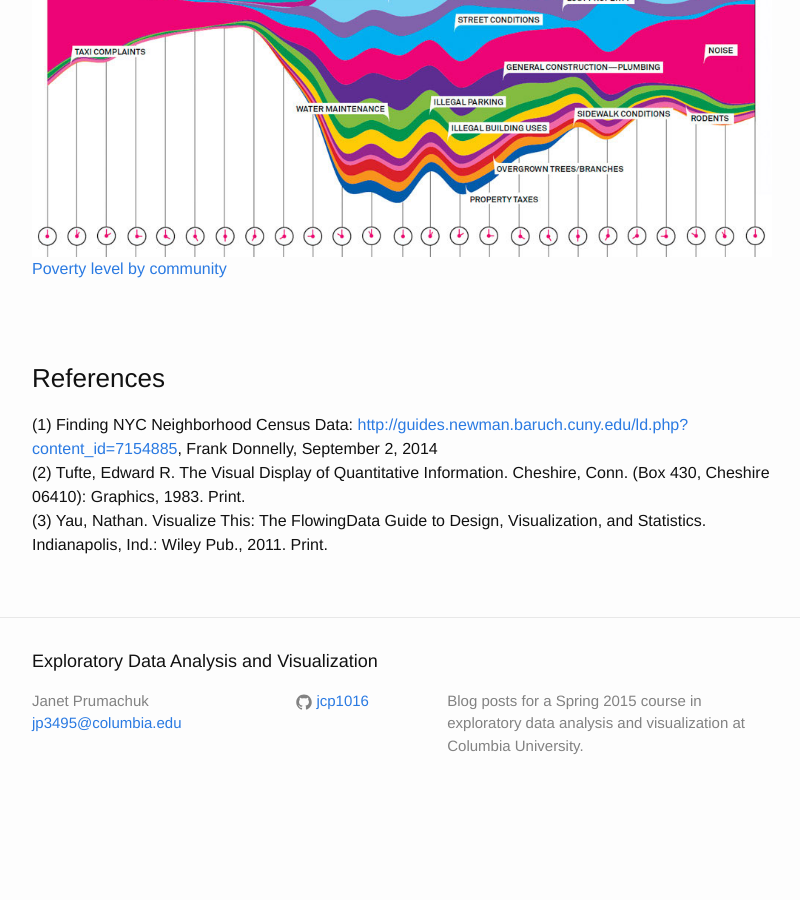
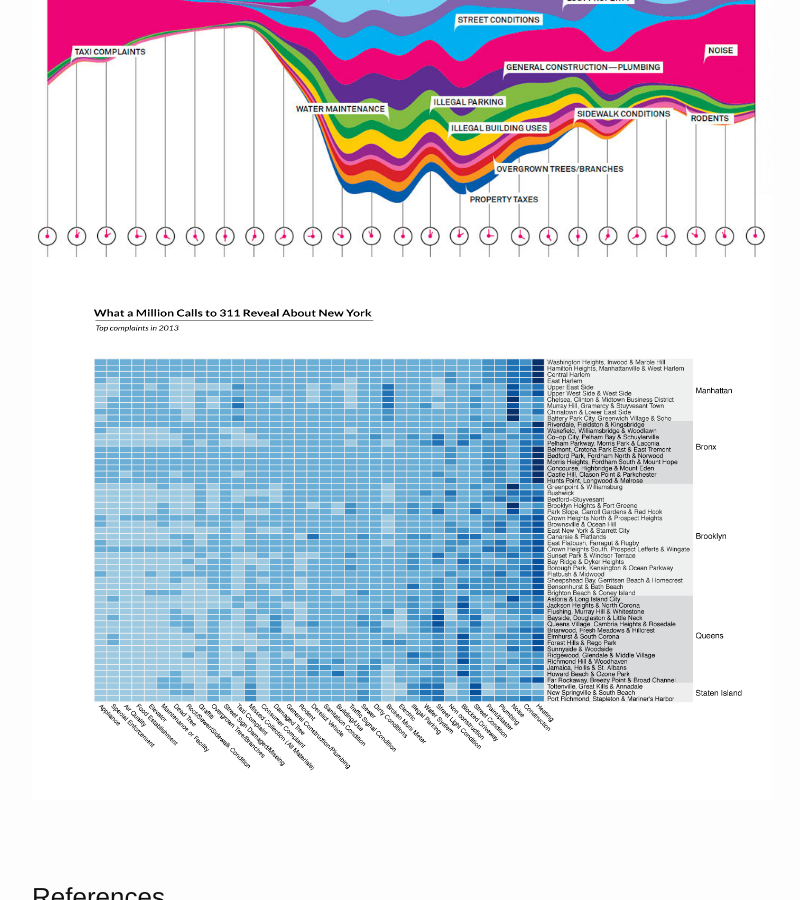
Before and after one commit to jcp1016/jcp1016.github.io, a Jekyll site: the page built from _posts/2015-03-24-nyc-311.md, in a window 1280 px wide and 900 px high, scrolled down 7888 px. Shown: the whole window, without its empty margins (238-1038 px from the left). Built offline with Jekyll 4.4.1, drawn with Linux system fonts in a browser that asks for light colours; before the commit the page ends 8705 px from its top, so only the background shows below that.

Commit message:
edit post

```diff
--- a/_posts/2015-03-24-nyc-311.md
+++ b/_posts/2015-03-24-nyc-311.md
@@ -163,7 +163,7 @@ I created pdf files and brought them into Illustrator where I could work on the
 Code for this project is available on GitHub at [https://github.com/jcp1016/nyc-311](https://github.com/jcp1016/nyc-311)
 <br /><br />
 
-![Wired image]({{ site.baseurl }}/assets/wired311.jpg) [Poverty level by community]({{ site.baseurl }}/assets/complaints_by_cd.png)<br />
+![Wired image]({{ site.baseurl }}/assets/wired311.jpg) ![Poverty level by community]({{ site.baseurl }}/assets/complaints_by_cd.png)<br />
 
 <br /><br />
 ###References
```
